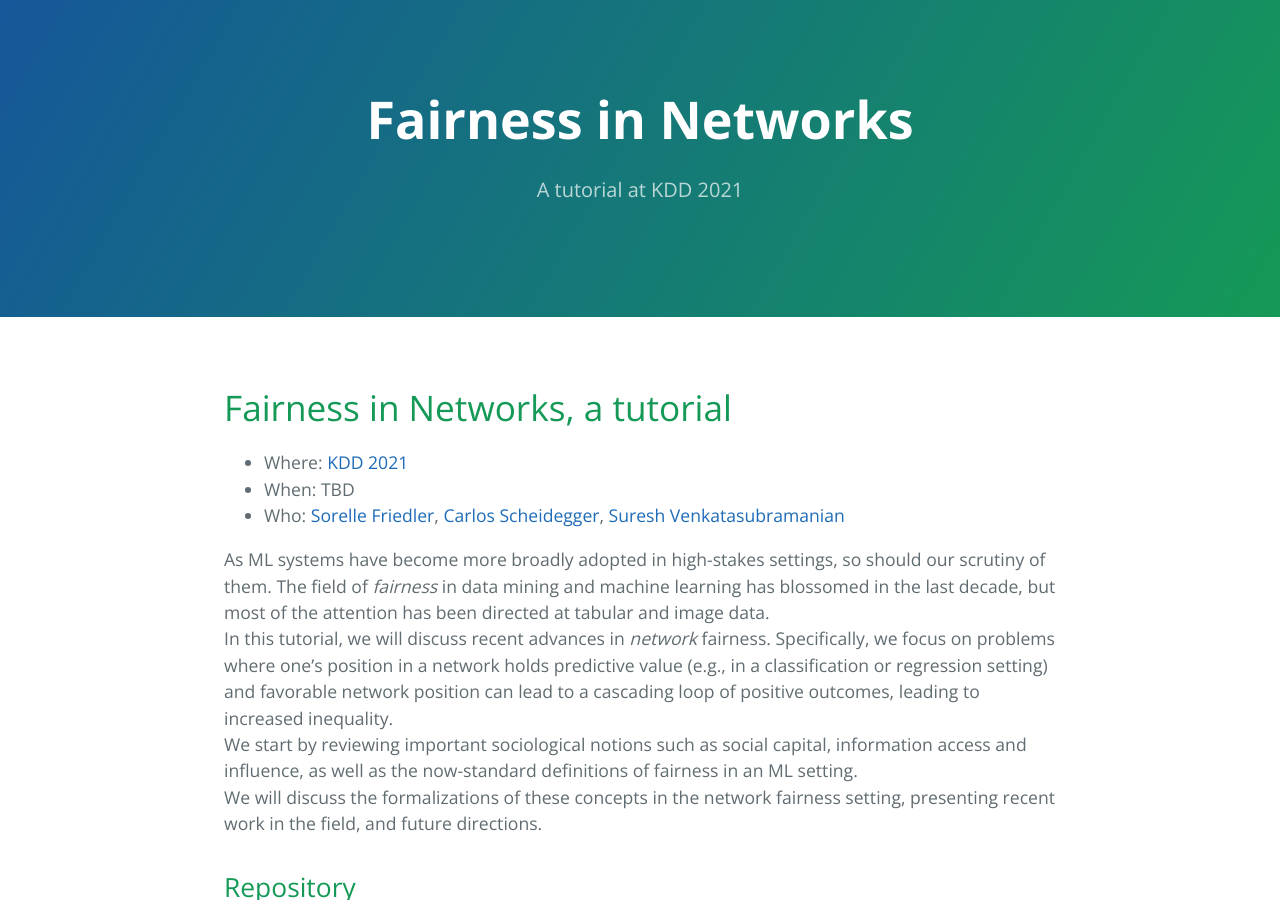
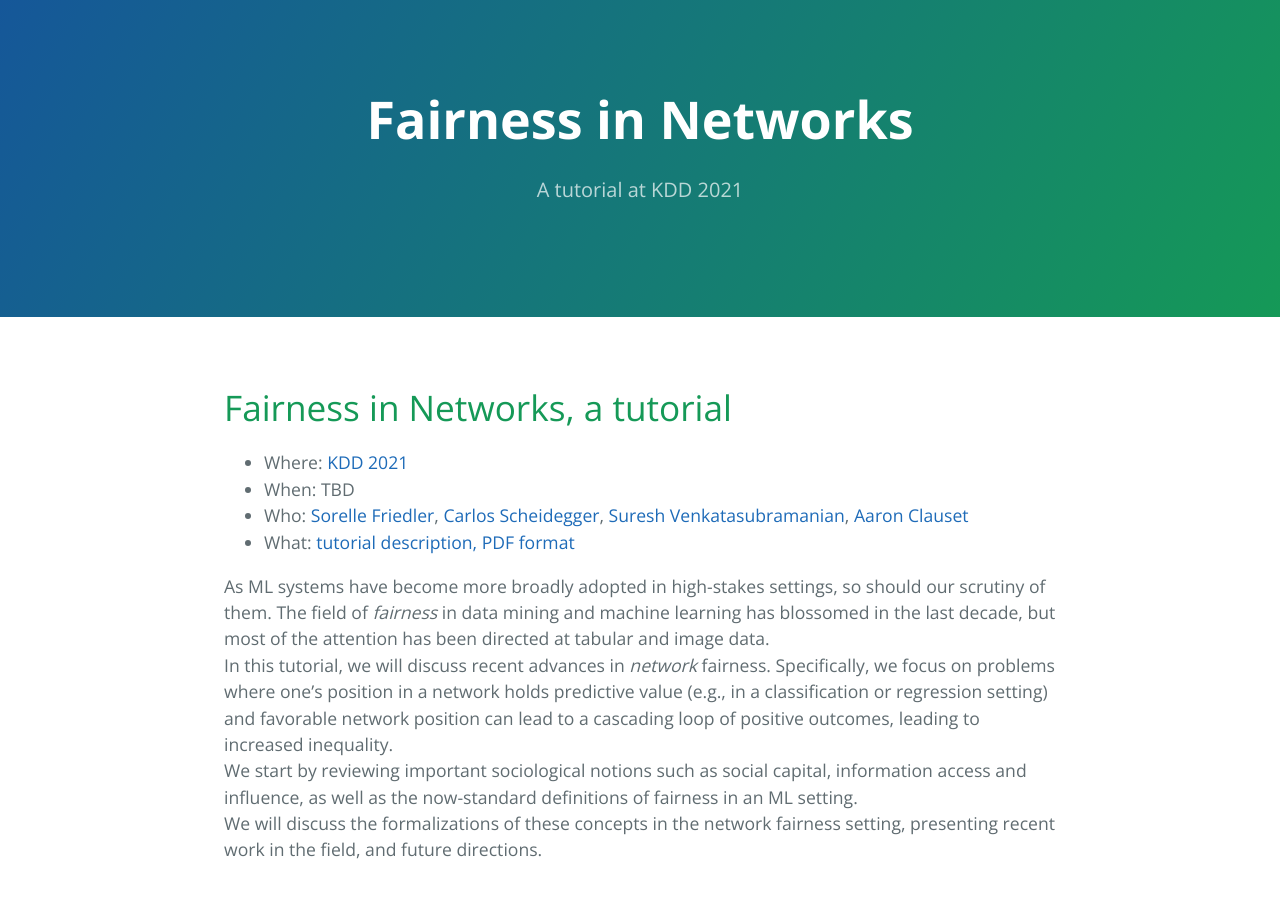
Before and after one commit to algofairness/kdd-2021-network-fairness-tutorial, a Jekyll site: the page built from index.md, in a window 1280 px wide and 900 px high. Built offline with Jekyll 4.4.1, drawn with Linux system fonts in a browser that asks for light colours.

Commit message:
full version of proposal

```diff
--- a/index.md
+++ b/index.md
@@ -11,7 +11,8 @@ title: {{ site.name }}
 
 * Where: [KDD 2021](https://www.kdd.org/kdd2021/)
 * When: TBD
-* Who: [Sorelle Friedler](https://sorelle.friedler.net), [Carlos Scheidegger](https://cscheid.net), [Suresh Venkatasubramanian](http://www.cs.utah.edu/~suresh)
+* Who: [Sorelle Friedler](https://sorelle.friedler.net), [Carlos Scheidegger](https://cscheid.net), [Suresh Venkatasubramanian](http://www.cs.utah.edu/~suresh), [Aaron Clauset](https://www.colorado.edu/cs/aaron-clauset)
+* What: [tutorial description, PDF format](full-version.pdf)
 
 As ML systems have become more broadly adopted in high-stakes settings, so should our scrutiny of them.
 The field of _fairness_ in data mining and machine learning has blossomed in the last decade, but most of the attention has been directed at tabular and image data.
```
Also changed, not shown: 1 other file.
